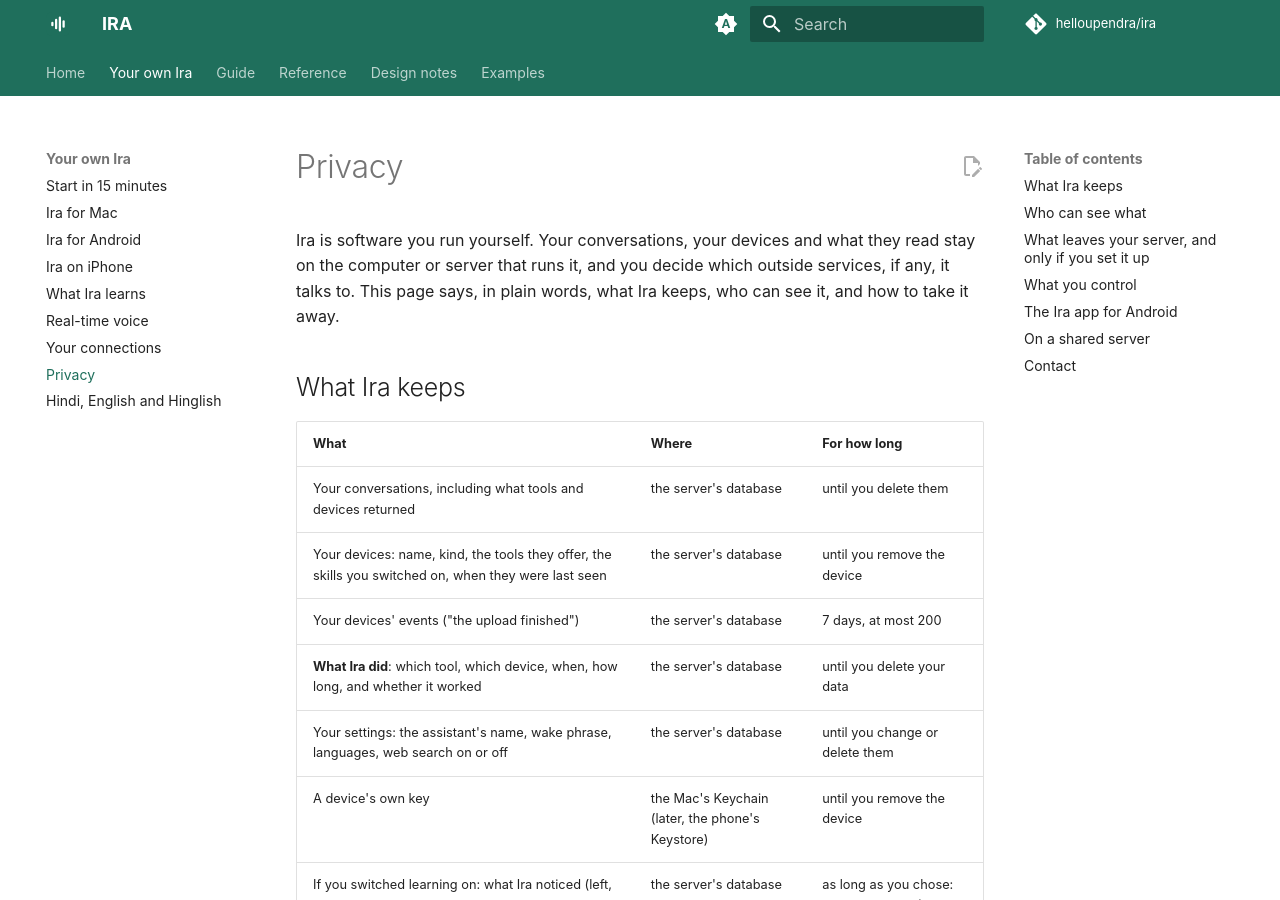
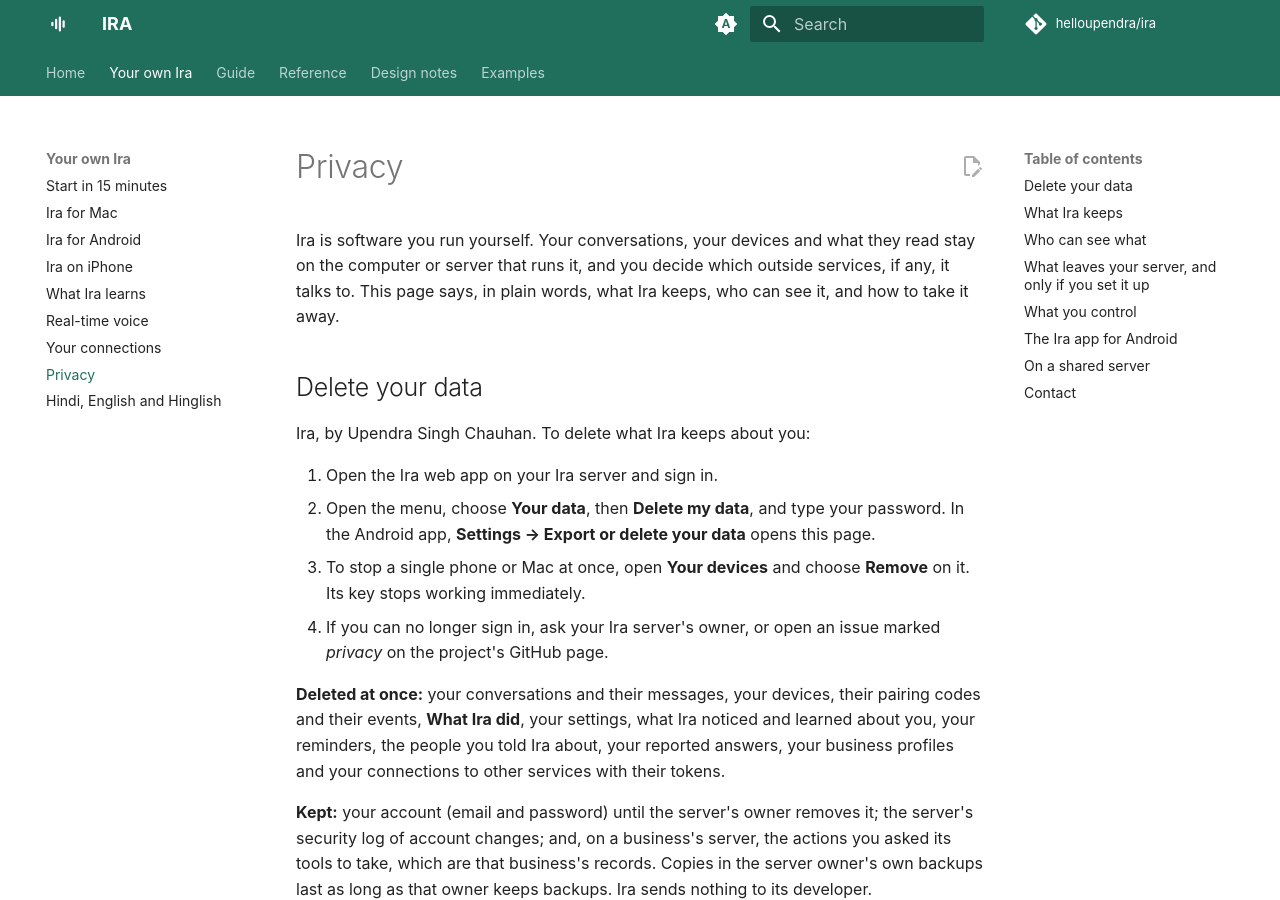
Before and after one commit to helloupendra/ira, an MkDocs documentation site: the page built from docs/privacy.md, in a window 1280 px wide and 900 px high. Built offline with MkDocs 1.6.1 and Material for MkDocs 9.7.7, drawn with Linux system fonts in a browser that asks for light colours; comment, search, counter and statistics services are not loaded.

Commit message:
Say at the top of the privacy page how to delete your data, and what is kept
Play's Data safety form links to a page that must name the app and its
developer, give the steps, and say what is deleted and what is kept. The
lists match what POST /v1/me/data/delete removes.

```diff
--- a/docs/privacy.md
+++ b/docs/privacy.md
@@ -4,6 +4,31 @@ Ira is software you run yourself. Your conversations, your devices and what
 they read stay on the computer or server that runs it, and you decide which
 outside services, if any, it talks to. This page says, in plain words, what
 Ira keeps, who can see it, and how to take it away.
+
+## Delete your data
+
+Ira, by Upendra Singh Chauhan. To delete what Ira keeps about you:
+
+1. Open the Ira web app on your Ira server and sign in.
+2. Open the menu, choose **Your data**, then **Delete my data**, and type
+   your password. In the Android app, **Settings → Export or delete your
+   data** opens this page.
+3. To stop a single phone or Mac at once, open **Your devices** and choose
+   **Remove** on it. Its key stops working immediately.
+4. If you can no longer sign in, ask your Ira server's owner, or open an
+   issue marked *privacy* on the project's GitHub page.
+
+**Deleted at once:** your conversations and their messages, your devices,
+their pairing codes and their events, **What Ira did**, your settings, what
+Ira noticed and learned about you, your reminders, the people you told Ira
+about, your reported answers, your business profiles and your connections
+to other services with their tokens.
+
+**Kept:** your account (email and password) until the server's owner
+removes it; the server's security log of account changes; and, on a
+business's server, the actions you asked its tools to take, which are that
+business's records. Copies in the server owner's own backups last as long
+as that owner keeps backups. Ira sends nothing to its developer.
 
 ## What Ira keeps
 
```
